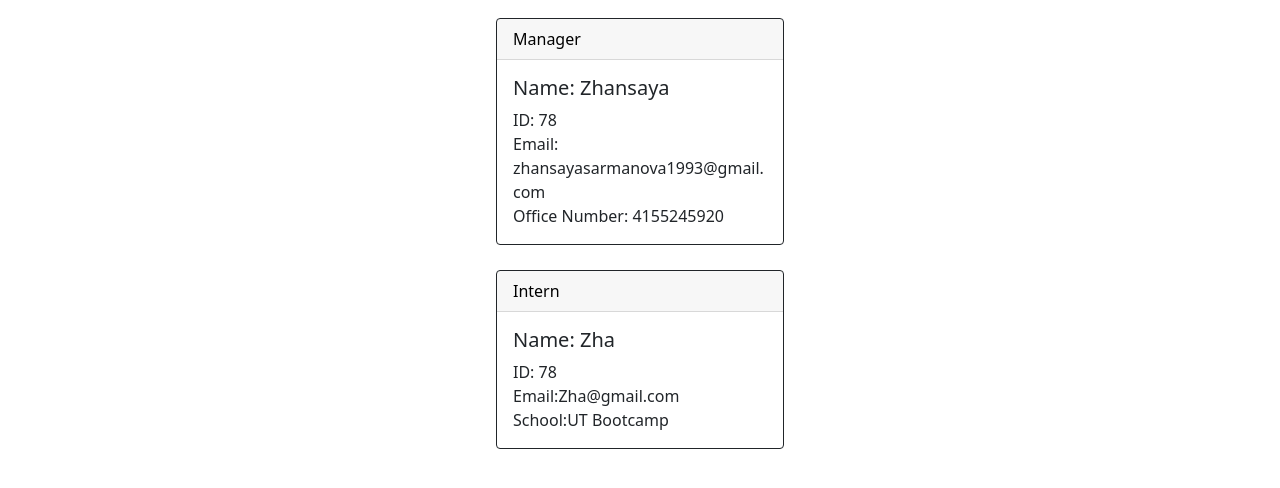
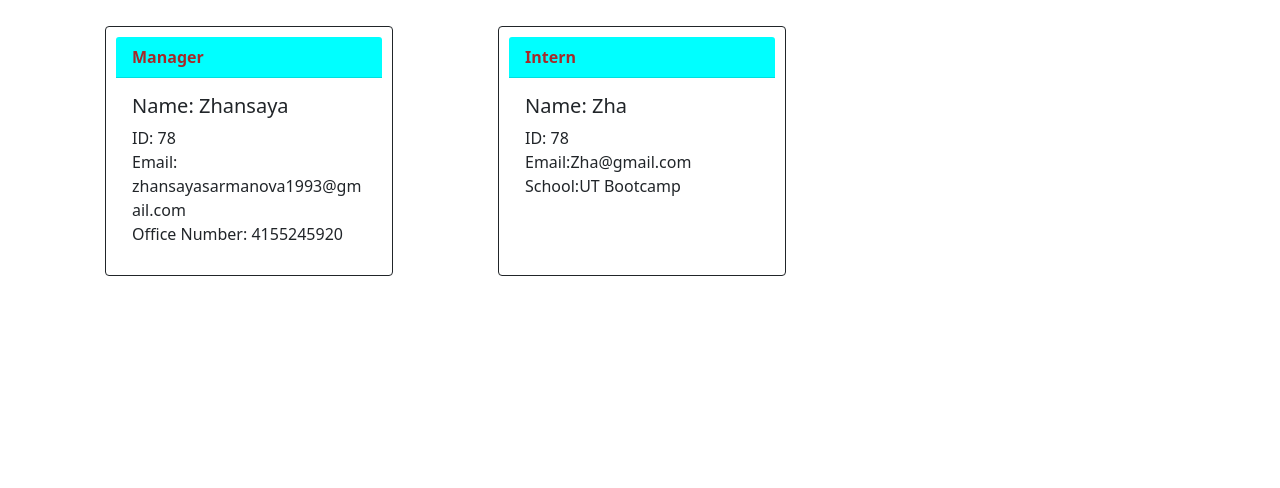
Before and after one commit to Sarmanova/Team-Profile-Generator, a website: page index.html in a window 1280 px wide. Shown: the part 110-598 px from the top of the page. Drawn offline with nearby package versions, Linux system fonts and the light colour scheme.

Commit message:
styled mmain page

```diff
--- a/index.html
+++ b/index.html
@@ -12,14 +12,14 @@
 <h1>My Team</h1>
 
 <body>
-    <div class="card border-dark mb-3 column" style="max-width: 18rem;">
+    <div class="card border-dark mb-3 " style="max-width: 18rem;">
         <div class="card-header">Manager</div>
         <div class="card-body text-dark">
             <h5 class="card-title"> Name: Zhansaya</h5>
             <p class="card-text"> ID: 78<br> Email: zhansayasarmanova1993@gmail.com<br> Office Number: 4155245920</p>
         </div>
     </div>
-    <div class="card border-dark mb-3 column" style="max-width: 18rem;">
+    <div class="card border-dark mb-3 " style="max-width: 18rem;">
         <div class="card-header">Intern</div>
         <div class="card-body text-dark">
             <h5 class="card-title">Name: Zha</h5>
--- a/src/style.css
+++ b/src/style.css
@@ -13,8 +13,17 @@ h1 {
 
 .card {
     color: black;
-    margin: 0 auto;
-    float: none;
     margin-bottom: 10px;
-    margin-top: 25px
+    margin-top: 25px;
+    float: left;
+    width: 50%;
+    padding: 10px;
+    height: 250px;
+    margin-left: 105px;
 }
+
+.card-header {
+    color: brown;
+    font-weight: bold;
+    background-color: cyan;
+}
```
